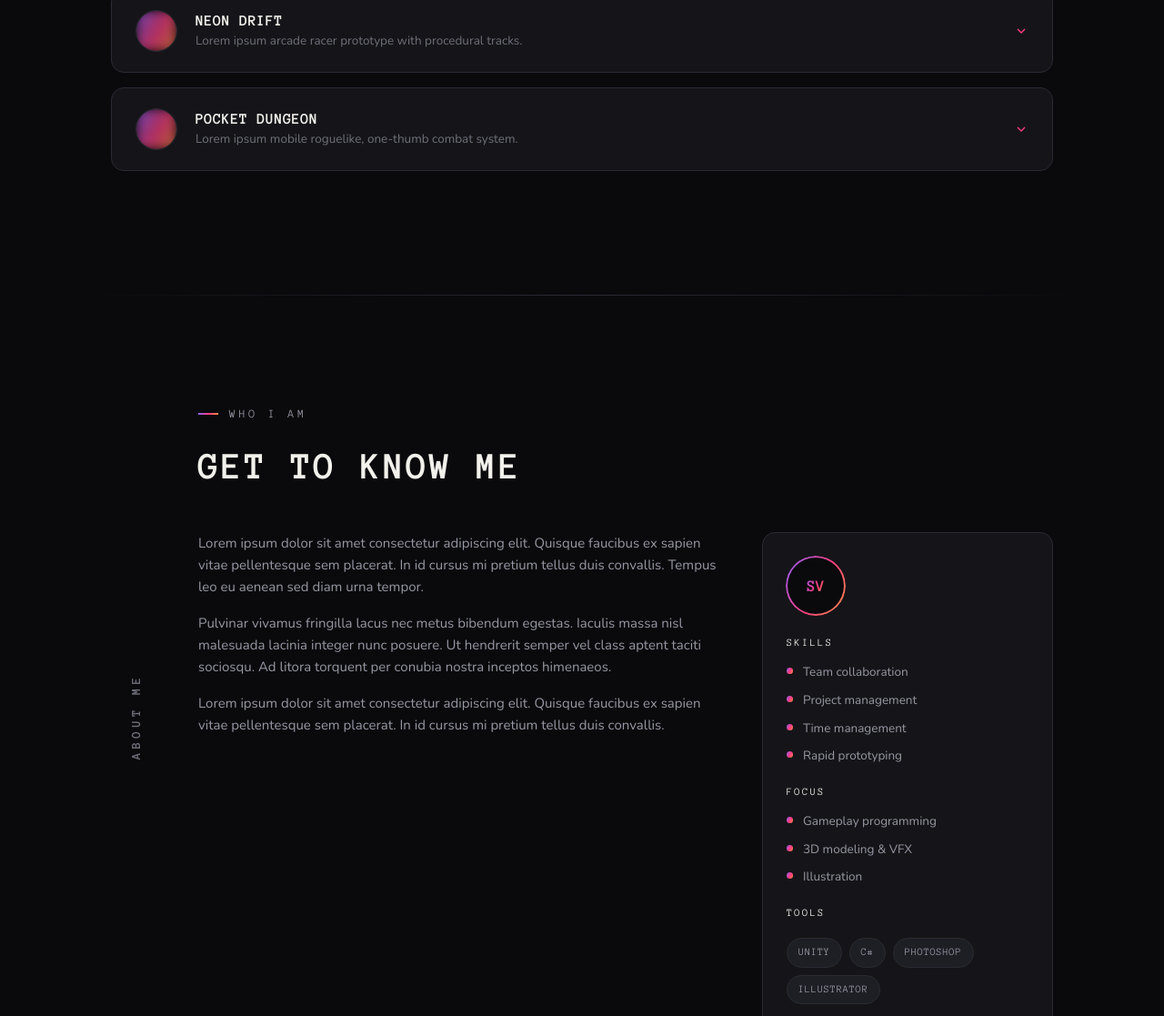
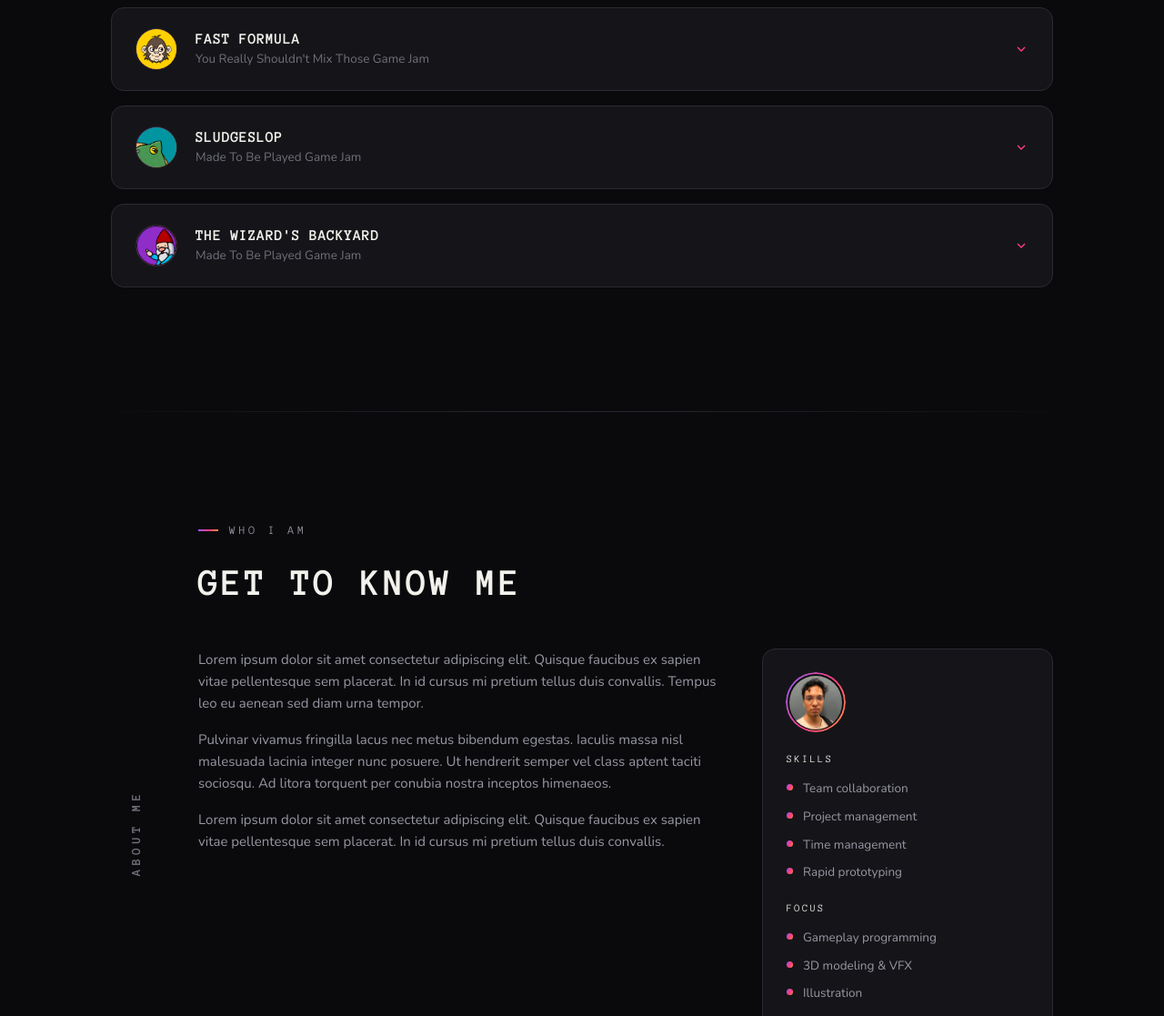
Before and after one commit to SEVFCA/SEVFCA.github.io, a plain HTML site: page index.html in a window 1280 px wide. Shown: the part 1683-2800 px from the top of the page at 91% size. Drawn offline with nearby package versions, Linux system fonts and the light colour scheme.

Commit message:
Añadido cambios

```diff
--- a/index.html
+++ b/index.html
@@ -34,7 +34,9 @@
       <div class="avatar-ring">
         <div class="ring r2"></div>
         <div class="ring r3"></div>
-        <div class="avatar-circle"><span>SV</span></div>
+        <div class="avatar-circle">
+          <img class="avatar-image" src="Images/BigProfile.png" alt="" />
+        </div>
       </div>
       <h1>Santiago Varela</h1>
       <p class="role">Unity Games Developer</p>
@@ -95,10 +97,14 @@
         <div id="projectList">
           <article class="project open reveal" data-project>
             <button class="project-header" data-toggle>
-              <div class="project-thumb"><div class="glow"></div></div>
+              <div class="project-thumb">
+                <div class="glow">
+                  <img src="Images/Robot-Mafia/RB-icon.png" alt="" />
+                </div>
+              </div>
               <div class="project-info">
                 <h3>Robot Mafia</h3>
-                <p>A 3D action-puzzle game where every bullet bounces back.</p>
+                <p>Bilio Games</p>
               </div>
               <svg
                 class="project-chevron"
@@ -114,8 +120,11 @@
               <div>
                 <div class="project-body">
                   <div class="project-art">
-                    <div class="rings"></div>
-                    <div class="core"></div>
+                    <img
+                      class="main-image"
+                      src="Images/Robot-Mafia/RobotMafia.png"
+                      alt=""
+                    />
                   </div>
                   <div>
                     <div class="project-meta-row">
@@ -129,24 +138,31 @@
                       ricochets off walls and enemies, turning each encounter
                       into a spatial puzzle.
                     </p>
+                    <p class="desc">Contribution:</p>
                     <p class="desc">
-                      For Robot Mafia, I was responsible for the programming of
-                      the player, enemies, mechanics, 3D models, and visual
-                      effects.
+                      Lead programmer responsible for player behavior, enemies,
+                      and mechanics.
                     </p>
                     <p class="desc">
-                      Lorem ipsum dolor sit amet, consectetur adipiscing elit.
-                      Duis non libero vitae mi suscipit dapibus. Sed blandit
-                      pharetra libero, congue consequat sapien pretium eu.
+                      3D modeler and animator for enemies and objects.
+                    </p>
+                    <p class="desc">
+                      Creator of particle effects for various scenarios and
+                      situations within the game.
                     </p>
                     <div class="chip-row">
                       <span class="chip">Unity</span>
                       <span class="chip">C#</span>
                       <span class="chip">3D</span>
                       <span class="chip">VFX</span>
+                      <span class="chip">Shader Graph</span>
                     </div>
                     <div class="btn-row">
-                      <a href="#" class="btn btn-primary">▶ Play</a>
+                      <a
+                        href="https://biliogames.itch.io/robot-mafia"
+                        class="btn btn-primary"
+                        >▶ Play</a
+                      >
                       <a href="#" class="btn btn-ghost">GitHub</a>
                       <a href="#" class="btn btn-ghost">itch.io</a>
                     </div>
@@ -158,12 +174,14 @@
 
           <article class="project reveal" data-project>
             <button class="project-header" data-toggle>
-              <div class="project-thumb"><div class="glow"></div></div>
+              <div class="project-thumb">
+                <div class="glow">
+                  <img src="Images/Fast-Formula/FF-icon.png" alt="" />
+                </div>
+              </div>
               <div class="project-info">
-                <h3>Neon Drift</h3>
-                <p>
-                  Lorem ipsum arcade racer prototype with procedural tracks.
-                </p>
+                <h3>Fast Formula</h3>
+                <p>You Really Shouldn't Mix Those Game Jam</p>
               </div>
               <svg
                 class="project-chevron"
@@ -179,31 +197,44 @@
               <div>
                 <div class="project-body">
                   <div class="project-art">
-                    <div class="rings"></div>
-                    <div class="core"></div>
+                    <img
+                      class="main-image"
+                      src="Images/Fast-Formula/Win.png"
+                      alt=""
+                    />
                   </div>
                   <div>
                     <div class="project-meta-row">
-                      <h4>Neon Drift</h4>
-                      <span class="years">2022 — 2023</span>
+                      <h4>Fast Formula</h4>
+                      <span class="years">3 days - 2026</span>
                     </div>
-                    <span class="project-tag">Arcade Racing Prototype</span>
+                    <span class="project-tag">2D CHEMICAL MIXING GAME</span>
                     <p class="desc">
-                      Lorem ipsum dolor sit amet, consectetur adipiscing elit.
-                      Quisque faucibus ex sapien vitae pellentesque sem
-                      placerat, built around procedurally generated tracks and a
-                      drift-scoring system.
+                      A 2D chemistry game where Jaime the monkey must make
+                      chemical mixtures according to customer requests to earn
+                      points.
+                    </p>
+                    <p class="desc">Contribution:</p>
+                    <p class="desc">
+                      Lead designer of the video game (levels, mechanics and
+                      interfaces)
                     </p>
                     <p class="desc">
-                      Responsible for gameplay programming, track generation
-                      tooling, and UI implementation.
+                      Lead illustrator of video game scenarios and characters
                     </p>
                     <div class="chip-row">
                       <span class="chip">Unity</span>
                       <span class="chip">C#</span>
-                      <span class="chip">Shader Graph</span>
+                      <span class="chip">UI</span>
+                      <span class="chip">LEVEL DESIGNER</span>
+                      <span class="chip">ILLUSTRATOR</span>
                     </div>
                     <div class="btn-row">
+                      <a
+                        href="https://biliogames.itch.io/robot-mafia"
+                        class="btn btn-primary"
+                        >▶ Play</a
+                      >
                       <a href="#" class="btn btn-ghost">GitHub</a>
                       <a href="#" class="btn btn-ghost">itch.io</a>
                     </div>
@@ -215,10 +246,18 @@
 
           <article class="project reveal" data-project>
             <button class="project-header" data-toggle>
-              <div class="project-thumb"><div class="glow"></div></div>
+              <div class="project-thumb">
+                <div class="glow">
+                  <img
+                    class="main-image"
+                    src="Images/SludgeSlop/sludge-icon.png"
+                    alt=""
+                  />
+                </div>
+              </div>
               <div class="project-info">
-                <h3>Pocket Dungeon</h3>
-                <p>Lorem ipsum mobile roguelike, one-thumb combat system.</p>
+                <h3>SludgeSlop</h3>
+                <p>Made To Be Played Game Jam</p>
               </div>
               <svg
                 class="project-chevron"
@@ -234,23 +273,108 @@
               <div>
                 <div class="project-body">
                   <div class="project-art">
-                    <div class="rings"></div>
-                    <div class="core"></div>
+                    <img
+                      class="main-image"
+                      src="Images/SludgeSlop/Menu.png"
+                      alt=""
+                    />
                   </div>
                   <div>
                     <div class="project-meta-row">
-                      <h4>Pocket Dungeon</h4>
-                      <span class="years">2021</span>
+                      <h4>SLUDGESLOP</h4>
+                      <span class="years">2 weeks - 2026</span>
                     </div>
-                    <span class="project-tag">Mobile Roguelike</span>
+                    <span class="project-tag"
+                      >3D Collection and stealth game</span
+                    >
                     <p class="desc">
-                      Lorem ipsum dolor sit amet consectetur adipiscing elit. In
-                      id cursus mi pretium tellus duis convallis, designed for
-                      quick one-thumb sessions with a lightweight combat loop.
+                      You are Sludge, a viscous creature born from city trash.
+                      Your mission is to collect urban junk and trash without
+                      being seen by the cleaning products and take that trash to
+                      the Mother Sludge.
+                    </p>
+                    <p class="desc">Contribution:</p>
+                    <p class="desc">
+                      Enemy vision programming and player detection behavior
                     </p>
                     <p class="desc">
-                      Handled combat systems, procedural room generation, and
-                      performance optimization for low-end devices.
+                      Level design, placing all enemies and objects on the map
+                    </p>
+                    <p class="desc">
+                      Implementation of interfaces for the different game menus
+                    </p>
+                    <p class="desc">
+                      Illustrator of the main menu, tutorial and credits
+                    </p>
+                    <div class="chip-row">
+                      <span class="chip">Unity</span>
+                      <span class="chip">C#</span>
+                      <span class="chip">Mobile</span>
+                    </div>
+                    <div class="btn-row">
+                      <a href="#" class="btn btn-ghost">GitHub</a>
+                      <a href="#" class="btn btn-ghost">itch.io</a>
+                    </div>
+                  </div>
+                </div>
+              </div>
+            </div>
+          </article>
+          <article class="project reveal" data-project>
+            <button class="project-header" data-toggle>
+              <div class="project-thumb">
+                <div class="glow">
+                  <img
+                    class="main-image"
+                    src="Images/TWB/Gnome-icon.png"
+                    alt=""
+                  />
+                </div>
+              </div>
+              <div class="project-info">
+                <h3>THE WIZARD'S BACKYARD</h3>
+                <p>Made To Be Played Game Jam</p>
+              </div>
+              <svg
+                class="project-chevron"
+                viewBox="0 0 24 24"
+                fill="none"
+                stroke="currentColor"
+                stroke-width="2"
+              >
+                <path d="M6 9l6 6 6-6" />
+              </svg>
+            </button>
+            <div class="project-panel">
+              <div>
+                <div class="project-body">
+                  <div class="project-art">
+                    <img class="main-image" src="Images/TWB/Gnome.png" alt="" />
+                  </div>
+                  <div>
+                    <div class="project-meta-row">
+                      <h4>THE WIZARD'S BACKYARD</h4>
+                      <span class="years">2 weeks - 2026</span>
+                    </div>
+                    <span class="project-tag">3D Multiplayer Game</span>
+                    <p class="desc">
+                      Enter a magical garden filled with gnomes! Compete against
+                      other players to collect as many balloons as you can and
+                      earn the highest score in just one minute. Dodge traps and
+                      gather every balloon to claim victory!
+                    </p>
+                    <p class="desc">Contribution:</p>
+                    <p class="desc">
+                      Enemy vision programming and player detection behavior
+                    </p>
+                    <p class="desc">
+                      Level design, placing all enemies and objects on the map
+                    </p>
+                    <p class="desc">
+                      Implementation of interfaces for the different game menus
+                    </p>
+                    <p class="desc">
+                      Illustrator of the main menu, tutorial and credits
                     </p>
                     <div class="chip-row">
                       <span class="chip">Unity</span>
@@ -307,7 +431,13 @@
               </div>
 
               <div class="about-card reveal">
-                <div class="about-avatar"><span>SV</span></div>
+                <div class="about-avatar">
+                  <img
+                    class="avatar-image"
+                    src="Images/BigProfile.png"
+                    alt=""
+                  />
+                </div>
 
                 <p class="col-title">Skills</p>
                 <ul class="dot-list">
--- a/styles.css
+++ b/styles.css
@@ -201,6 +201,12 @@
     background:var(--gradient);
     -webkit-background-clip:text; background-clip:text; color:transparent;
   }
+
+  .avatar-image{
+    height: 95%;
+    width: 95%;
+    border-radius: 50%;
+  }
   @keyframes spin{ to{ transform:rotate(360deg); } }
 
   .hero h1{
@@ -334,8 +340,7 @@
   .project-thumb .glow{
     position:absolute; inset:0;
     background:var(--gradient);
-    opacity:.7;
-    filter:blur(6px);
+    opacity:1;
   }
   .project-info{ flex:1; min-width:0; }
   .project-info h3{
@@ -411,6 +416,11 @@
     position:relative;
     z-index:2;
     filter:drop-shadow(0 0 18px rgba(255,61,127,.4));
+  }
+
+  .main-image{
+    width: 100%;
+    height: 100%;
   }
 
   .project-meta-row{
```
Also changed, not shown: Images/BigProfile.png (added), Images/Fast-Formula/FF-icon.png (added), Images/Fast-Formula/Win.png (added), Images/Profile.png (added), Images/Robot-Mafia/RobotMafia.png (added), Images/SludgeSlop/Menu.png (added), Images/SludgeSlop/sludge-icon.png (added), Images/TWB/Gnome-icon.png (added), Images/TWB/Gnome.png (added), 1 other file.
